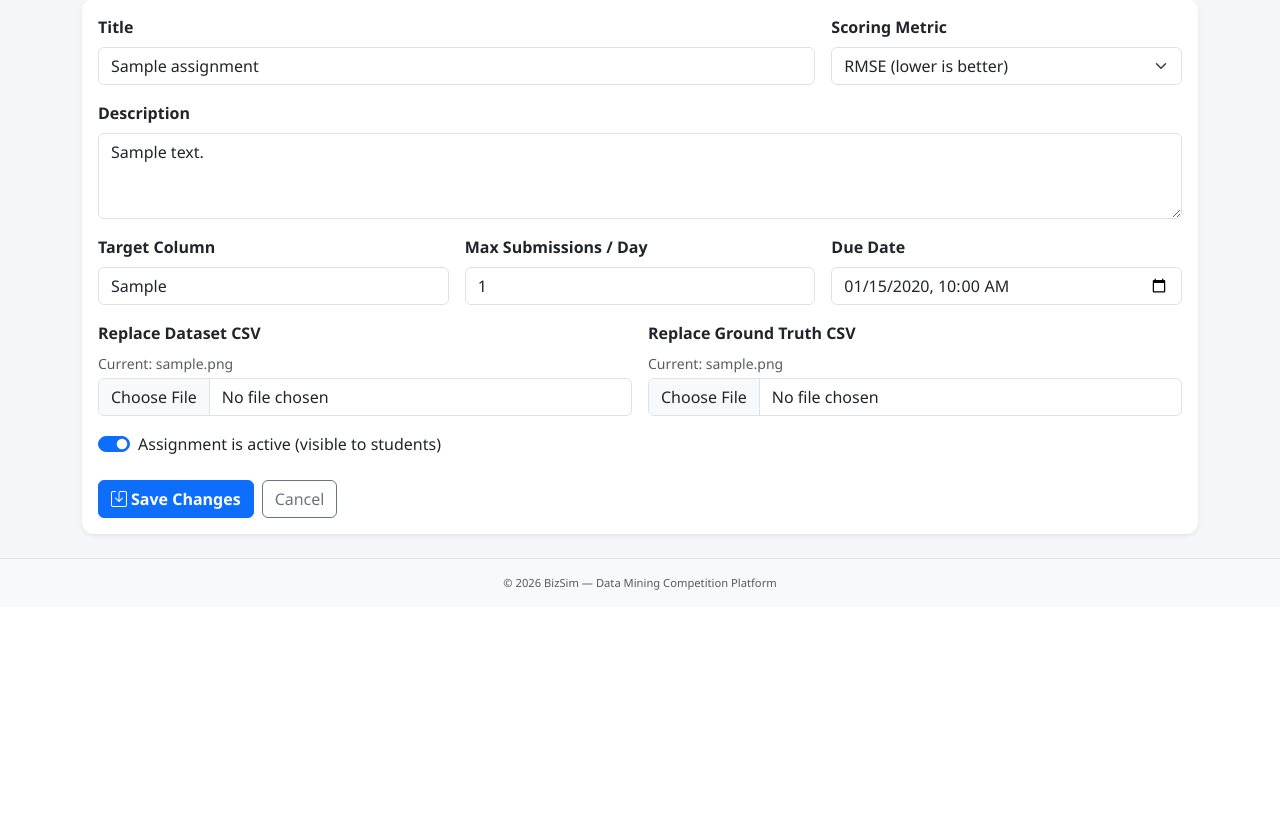
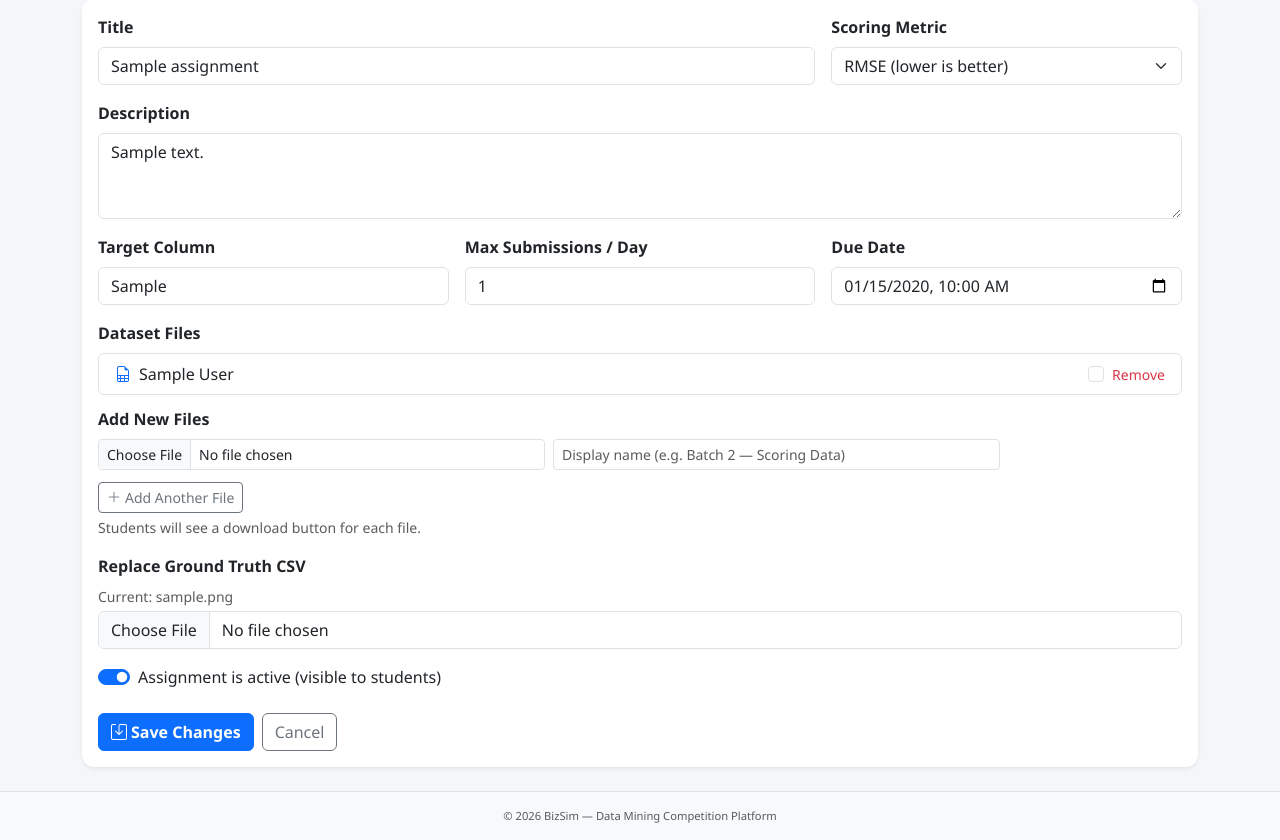
Before and after one commit to NovaNate888/bizsim, a Flask app: page /instructor/assignment/1/edit in a window 1280 px wide. Shown: the part 198-1038 px from the top of the page. Before the commit the page ends 788 px from the top, so only its background shows below. Run offline with Flask 3, Linux system fonts and the light colour scheme; a user stored in the database is signed in; tables that the repository leaves empty hold one stand-in row (values such as "Sample post").

Commit message:
Add multi-file dataset support for assignments
- New AssignmentFile model (assignment_files table) stores one row per
  downloadable file with a display_name and R2 key
- Instructor create/edit forms support uploading N files with custom
  display names; edit page shows existing files with per-file remove
- Student assignment detail shows an individual download button for
  each file; falls back to legacy dataset_filename if no files exist
- New student route: /assignment/<id>/file/<fid>/download

Co-Authored-By: Claude Sonnet 4.6 <noreply@anthropic.com>

```diff
--- a/bizsim/instructor/routes.py
+++ b/bizsim/instructor/routes.py
@@ -18,6 +18,7 @@ from flask_login import current_user, login_required
 
 from models import (
     Assignment,
+    AssignmentFile,
     Course,
     CourseAssignment,
     Enrollment,
@@ -399,14 +400,7 @@ def new_assignment():
         db.session.add(assignment)
         db.session.flush()
 
-        dataset_file = request.files.get("dataset_file")
-        if dataset_file and dataset_file.filename:
-            if _allowed_file(dataset_file.filename):
-                fname = f"assignment_{assignment.id}_{uuid.uuid4().hex}_dataset.csv"
-                storage.upload_fileobj(dataset_file.stream, f"datasets/{fname}")
-                assignment.dataset_filename = fname
-            else:
-                flash("Dataset must be a CSV file.", "warning")
+        _save_assignment_files(assignment)
 
         gt_file = request.files.get("ground_truth_file")
         if gt_file and gt_file.filename:
@@ -474,12 +468,16 @@ def edit_assignment(assignment_id: int):
         else:
             assignment.profit_matrix_config = None
 
-        dataset_file = request.files.get("dataset_file")
-        if dataset_file and dataset_file.filename:
-            if _allowed_file(dataset_file.filename):
-                fname = f"assignment_{assignment.id}_{uuid.uuid4().hex}_dataset.csv"
-                storage.upload_fileobj(dataset_file.stream, f"datasets/{fname}")
-                assignment.dataset_filename = fname
+        # Delete files marked for removal
+        delete_ids = request.form.getlist("delete_file_ids")
+        if delete_ids:
+            AssignmentFile.query.filter(
+                AssignmentFile.id.in_([int(i) for i in delete_ids if i.isdigit()]),
+                AssignmentFile.assignment_id == assignment.id,
+            ).delete(synchronize_session=False)
+
+        # Add new uploaded files
+        _save_assignment_files(assignment)
 
         gt_file = request.files.get("ground_truth_file")
         if gt_file and gt_file.filename:
@@ -492,10 +490,12 @@ def edit_assignment(assignment_id: int):
         flash("Assignment updated.", "success")
         return redirect(url_for("instructor.assignments"))
 
+    existing_files = assignment.files.all()
     return render_template(
         "instructor/edit_assignment.html",
         assignment=assignment,
         metric_choices=METRIC_CHOICES,
+        existing_files=existing_files,
     )
 
 
@@ -805,6 +805,30 @@ def _allowed_file(filename: str) -> bool:
     )
 
 
+def _save_assignment_files(assignment: Assignment) -> None:
+    """Upload any new dataset files from the current request and create AssignmentFile rows."""
+    uploaded_files = request.files.getlist("new_files")
+    display_names = request.form.getlist("new_display_names")
+
+    for i, f in enumerate(uploaded_files):
+        if not f or not f.filename:
+            continue
+        if not _allowed_file(f.filename):
+            flash(f"Skipped '{f.filename}': only CSV files are accepted.", "warning")
+            continue
+        name = (display_names[i].strip() if i < len(display_names) else "").strip()
+        if not name:
+            # Default display name: original filename without extension
+            name = f.filename.rsplit(".", 1)[0] if "." in f.filename else f.filename
+        r2_key = f"datasets/{assignment.id}/{uuid.uuid4().hex}_{f.filename}"
+        storage.upload_fileobj(f.stream, r2_key)
+        db.session.add(AssignmentFile(
+            assignment_id=assignment.id,
+            display_name=name,
+            r2_key=r2_key,
+        ))
+
+
 def _best_submission_for_section(user_id: int, assignment_id: int, section_id: int, assignment: Assignment):
     """Best submission scoped to a section. Falls back to section_id=NULL for old rows."""
     subs = (
--- a/bizsim/models/__init__.py
+++ b/bizsim/models/__init__.py
@@ -7,6 +7,7 @@ from .models import (
     Section,
     Enrollment,
     Assignment,
+    AssignmentFile,
     CourseAssignment,
     SectionOverride,
     Submission,
@@ -23,6 +24,7 @@ __all__ = [
     "Section",
     "Enrollment",
     "Assignment",
+    "AssignmentFile",
     "CourseAssignment",
     "SectionOverride",
     "Submission",
--- a/bizsim/models/models.py
+++ b/bizsim/models/models.py
@@ -240,6 +240,10 @@ class Assignment(db.Model):
         cascade="all, delete-orphan"
     )
     submissions = db.relationship("Submission", back_populates="assignment", lazy="dynamic")
+    files = db.relationship(
+        "AssignmentFile", back_populates="assignment", lazy="dynamic",
+        cascade="all, delete-orphan", order_by="AssignmentFile.created_at"
+    )
 
     @property
     def higher_is_better(self) -> bool:
@@ -277,6 +281,25 @@ class Assignment(db.Model):
 
     def __repr__(self) -> str:
         return f"<Assignment {self.title}>"
+
+
+# ---------------------------------------------------------------------------
+# AssignmentFile — one or more downloadable files attached to an assignment
+# ---------------------------------------------------------------------------
+
+class AssignmentFile(db.Model):
+    __tablename__ = "assignment_files"
+
+    id = db.Column(db.Integer, primary_key=True)
+    assignment_id = db.Column(db.Integer, db.ForeignKey("assignments.id"), nullable=False)
+    display_name = db.Column(db.String(255), nullable=False)
+    r2_key = db.Column(db.String(512), nullable=False)
+    created_at = db.Column(db.DateTime, default=lambda: datetime.now(timezone.utc))
+
+    assignment = db.relationship("Assignment", back_populates="files")
+
+    def __repr__(self) -> str:
+        return f"<AssignmentFile {self.display_name} assignment={self.assignment_id}>"
 
 
 # ---------------------------------------------------------------------------
--- a/bizsim/templates/instructor/edit_assignment.html
+++ b/bizsim/templates/instructor/edit_assignment.html
@@ -107,21 +107,55 @@
         </div>
       </div>
 
-      <div class="row g-3 mb-3">
-        <div class="col-md-6">
-          <label class="form-label fw-semibold">Replace Dataset CSV</label>
-          {% if assignment.dataset_filename %}
-            <p class="small text-muted mb-1">Current: {{ assignment.dataset_filename }}</p>
+      <!-- Existing dataset files -->
+      <div class="mb-3">
+        <label class="form-label fw-semibold">Dataset Files</label>
+        {% if existing_files %}
+          <div class="list-group mb-2">
+            {% for f in existing_files %}
+              <div class="list-group-item d-flex justify-content-between align-items-center py-2">
+                <span><i class="bi bi-file-earmark-spreadsheet me-2 text-primary"></i>{{ f.display_name }}</span>
+                <div class="form-check mb-0">
+                  <input class="form-check-input" type="checkbox" name="delete_file_ids"
+                         value="{{ f.id }}" id="del_{{ f.id }}" />
+                  <label class="form-check-label text-danger small" for="del_{{ f.id }}">Remove</label>
+                </div>
+              </div>
+            {% endfor %}
+          </div>
+        {% else %}
+          <p class="text-muted small mb-2">No dataset files uploaded yet.</p>
         {% endif %}
-          <input type="file" class="form-control" name="dataset_file" accept=".csv" />
+
+        <label class="form-label fw-semibold mt-1">Add New Files</label>
+        <div id="file-rows">
+          <div class="file-row row g-2 mb-2 align-items-center">
+            <div class="col-md-5">
+              <input type="file" class="form-control form-control-sm" name="new_files" accept=".csv" />
             </div>
-        <div class="col-md-6">
+            <div class="col-md-5">
+              <input type="text" class="form-control form-control-sm" name="new_display_names"
+                     placeholder="Display name (e.g. Batch 2 — Scoring Data)" />
+            </div>
+            <div class="col-md-2">
+              <button type="button" class="btn btn-sm btn-outline-danger remove-row" style="display:none;">
+                <i class="bi bi-trash"></i>
+              </button>
+            </div>
+          </div>
+        </div>
+        <button type="button" class="btn btn-sm btn-outline-secondary mt-1" id="add-file-row">
+          <i class="bi bi-plus-lg me-1"></i>Add Another File
+        </button>
+        <div class="form-text">Students will see a download button for each file.</div>
+      </div>
+
+      <div class="mb-3">
         <label class="form-label fw-semibold">Replace Ground Truth CSV</label>
         {% if assignment.ground_truth_filename %}
           <p class="small text-muted mb-1">Current: {{ assignment.ground_truth_filename }}</p>
         {% endif %}
         <input type="file" class="form-control" name="ground_truth_file" accept=".csv" />
-        </div>
       </div>
 
       <div class="mb-4">
@@ -144,11 +178,25 @@
 </div>
 
 <script>
+  // Profit matrix toggle
   const metricSelect = document.querySelector('select[name="scoring_metric"]');
   const pmConfig = document.getElementById('profit-matrix-config');
   function togglePM() {
     pmConfig.style.display = metricSelect.value === 'profit_matrix' ? '' : 'none';
   }
   metricSelect.addEventListener('change', togglePM);
+
+  // Dynamic file rows
+  document.getElementById('add-file-row').addEventListener('click', function () {
+    const container = document.getElementById('file-rows');
+    const row = container.querySelector('.file-row').cloneNode(true);
+    row.querySelector('input[type="file"]').value = '';
+    row.querySelector('input[type="text"]').value = '';
+    row.querySelector('.remove-row').style.display = '';
+    row.querySelector('.remove-row').addEventListener('click', function () {
+      row.remove();
+    });
+    container.appendChild(row);
+  });
 </script>
 {% endblock %}
```
Also changed, not shown: bizsim/student/routes.py (+26 -1 lines), bizsim/templates/instructor/new_assignment.html (+42 -9 lines), bizsim/templates/student/assignment_detail.html (+11 -1 lines). Lines whose indentation alone changed are shown as unchanged.
